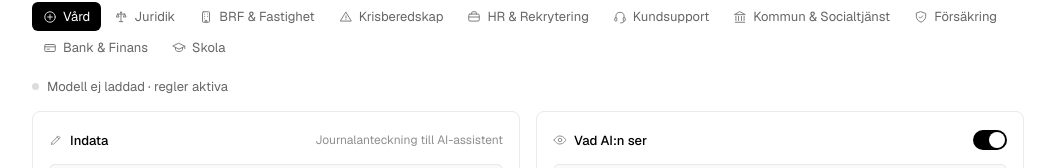
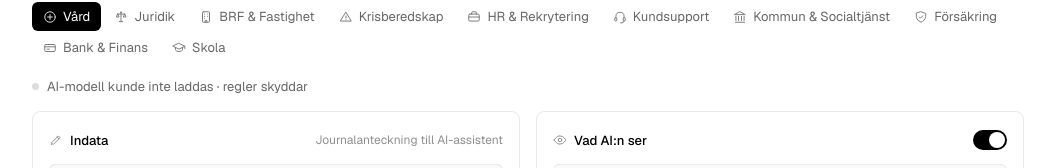
Before and after one commit to joelhagvall/maskera, a React (Vite) app in the folder apps/demo/: page / in a window 1280 px wide. Shown: the part 396-564 px from the top of the page, without its empty margins (112-1167 px from the left). Built offline with nearby package versions, Linux system fonts and the light colour scheme.

Commit message:
reword the model status line

```diff
--- a/apps/demo/src/components/Controls.tsx
+++ b/apps/demo/src/components/Controls.tsx
@@ -14,9 +14,15 @@ function ModelStatus({
   return (
     <div className="status">
       <span className={`dot ${status}`} />
-      {status === "loading" && <span>Laddar modell {progress}% · regler aktiva</span>}
-      {status === "ready" && <span>Svensk modell aktiv{analyzing ? " · analyserar" : ""}</span>}
-      {status === "error" && <span>Modell ej laddad · regler aktiva</span>}
+      {status === "loading" && (
+        <span>Laddar svensk AI-modell… {progress}% · regler skyddar redan</span>
+      )}
+      {status === "ready" && (
+        <span>
+          Svensk AI-modell aktiv{analyzing ? " · analyserar…" : " · fångar namn & platser"}
+        </span>
+      )}
+      {status === "error" && <span>AI-modell kunde inte laddas · regler skyddar</span>}
     </div>
   )
 }
```
